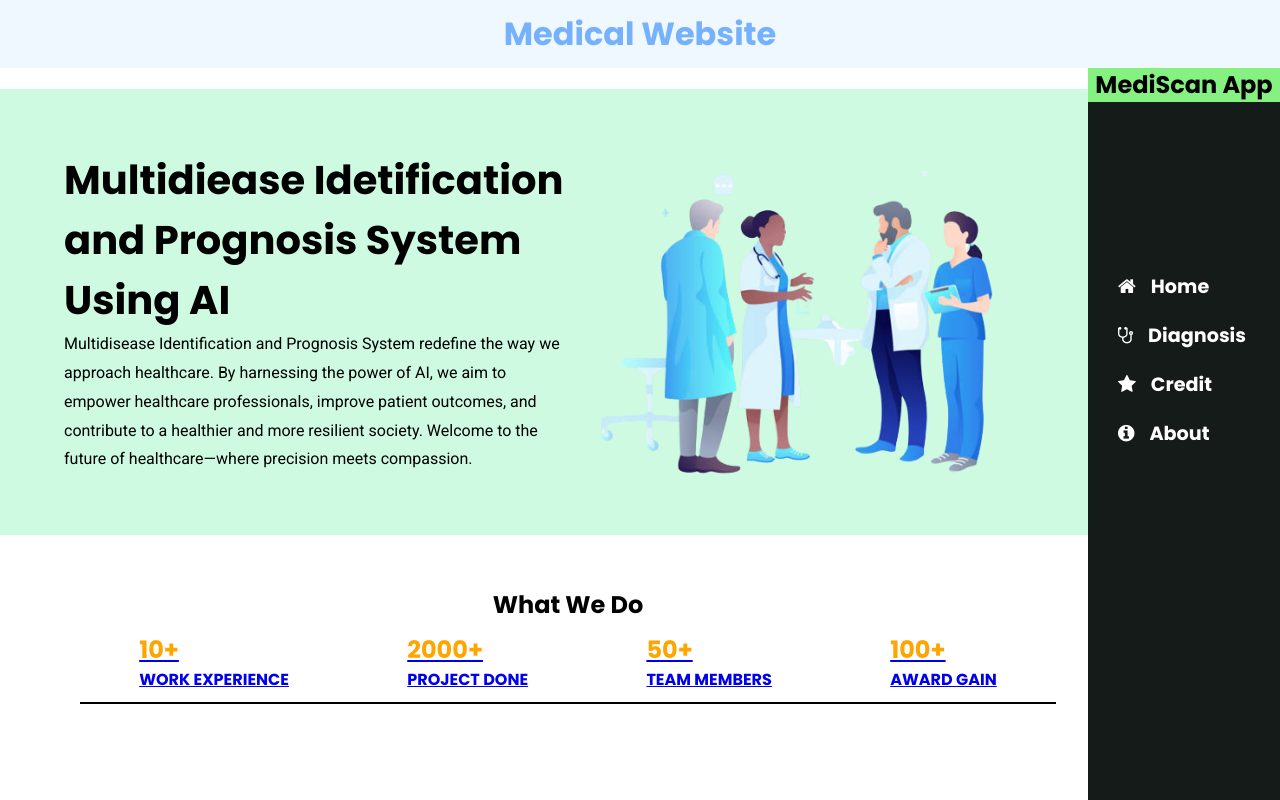
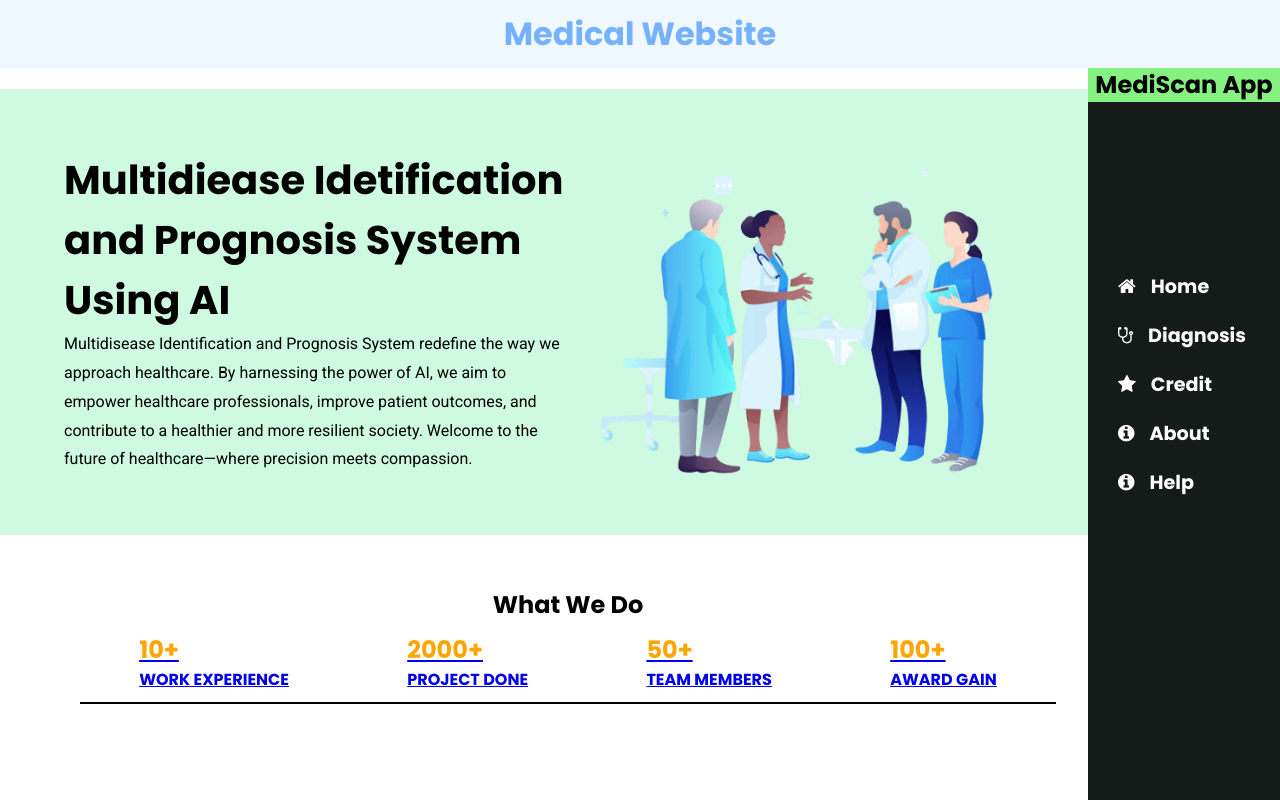
Before and after one commit to mohd-tahzeeb-khan/Mediscan-An-multiDisease-Prognosis-and-Daigonis-System-, a Flask app: page / in a window 1280 px wide. Run offline with Flask 3, Linux system fonts and the light colour scheme.

Commit message:
editing the existing code to the base file

```diff
--- a/templates/base.html
+++ b/templates/base.html
@@ -23,10 +23,11 @@
         <h2>MediScan App</h2>
       </section>
       <ul>
-        <li><a href="index.html"><i id="icon" class="fa fa-home"></i>Home</a></li>
-        <li><a href="diganosis.html"><i id="icon" class="fa fa-stethoscope"></i>Diagnosis</a></li>
-        <li><a href=""><i id="icon" class="fa fa-star"></i>Credit</a></li>
-        <li><a href=""><i id="icon" class="fa fa-info-circle"></i>About</a></li>
+        <li><a href="/"><i id="icon" class="fa fa-home"></i>Home</a></li>
+        <li><a href="/diagnosis"><i id="icon" class="fa fa-stethoscope"></i>Diagnosis</a></li>
+        <li><a href="/credit"><i id="icon" class="fa fa-star"></i>Credit</a></li>
+        <li><a href="/about"><i id="icon" class="fa fa-info-circle"></i>About</a></li>
+        <li><a href="/help"><i id="icon" class="fa fa-info-circle"></i>Help</a></li>
       </ul>
     </sidebar>
 
```
